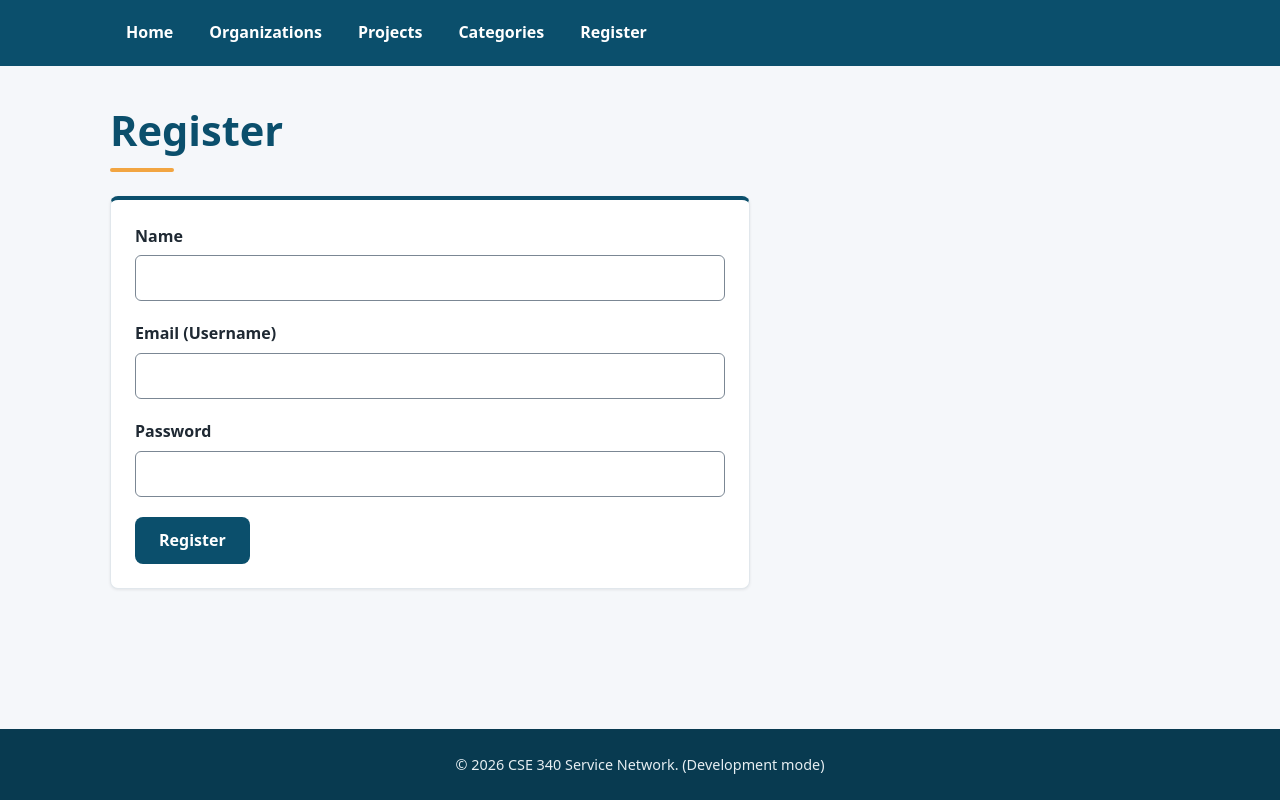
After one commit to MAPORTER16/cse340-course-repo, a Node server app: page /register in a window 1280 px wide. The commit adds this page. Run offline with Node 20, Linux system fonts and the light colour scheme.

Commit message:
Add user registration with bcrypt password hashing
Install bcrypt and add a createUser model function that inserts a user
with a parameterized query and assigns the standard "user" role.

Add GET/POST /register routes and a registration form with required
name, email and password fields. Passwords are hashed with bcrypt (10
salt rounds) before they are stored, so the database never holds a
plain password. Emails are saved in lowercase, missing fields are
checked on the server, and a duplicate email shows a flash message
instead of an error page.

Add a Register link to the navigation.

```diff
--- a/package.json
+++ b/package.json
@@ -20,6 +20,7 @@
   },
   "homepage": "https://github.com/MAPORTER16/cse340-course-repo#readme",
   "dependencies": {
+    "bcrypt": "^6.0.0",
     "ejs": "^7.0.2",
     "express": "^5.3.0",
     "express-session": "^1.19.0",
--- /dev/null
+++ b/src/controllers/users.js
@@ -0,0 +1,55 @@
+// Import any needed model functions
+import bcrypt from 'bcrypt';
+import { createUser } from '../models/users.js';
+
+// PostgreSQL error code for a UNIQUE constraint violation
+// (each email address can only be registered once)
+const UNIQUE_VIOLATION = '23505';
+
+// Number of bcrypt salt rounds: higher is slower and harder to brute-force
+const SALT_ROUNDS = 10;
+
+// Define any controller functions
+const showUserRegistrationForm = (req, res) => {
+    const title = 'Register';
+
+    res.render('register', { title });
+};
+
+const processUserRegistrationForm = async (req, res) => {
+    // In Express 5, req.body is undefined when a request has no body at all
+    const name = req.body?.name?.trim();
+    const password = req.body?.password;
+    // Store emails in lowercase so "Me@Example.com" and "me@example.com" are the same account
+    const email = req.body?.email?.trim().toLowerCase();
+
+    // The form marks every field required, but check on the server too
+    if (!name || !email || !password) {
+        req.flash('error', 'Name, email, and password are all required.');
+        return res.redirect('/register');
+    }
+
+    try {
+        // Hash the password before storing it (the plain password is never saved)
+        const passwordHash = await bcrypt.hash(password, SALT_ROUNDS);
+
+        await createUser(name, email, passwordHash);
+
+        req.flash('success', 'Registration successful!');
+        res.redirect('/');
+    } catch (error) {
+        if (error.code === UNIQUE_VIOLATION) {
+            req.flash('error', 'An account with that email already exists.');
+        } else {
+            console.error('Error registering user:', error);
+            req.flash('error', 'An error occurred during registration. Please try again.');
+        }
+        res.redirect('/register');
+    }
+};
+
+// Export any controller functions
+export {
+    showUserRegistrationForm,
+    processUserRegistrationForm
+};
--- a/src/views/partials/header.ejs
+++ b/src/views/partials/header.ejs
@@ -13,6 +13,7 @@
             <li><a href="/organizations">Organizations</a></li>
             <li><a href="/projects">Projects</a></li>
             <li><a href="/categories">Categories</a></li>
+            <li><a href="/register">Register</a></li>
         </ul>
     </nav>
 
--- /dev/null
+++ b/src/views/register.ejs
@@ -0,0 +1,25 @@
+<%- include('partials/header') %>
+<main>
+    <h1><%= title %></h1>
+
+    <form action="/register" method="POST">
+        <div class="form-group">
+            <label for="name">Name</label>
+            <input type="text" id="name" name="name" required maxlength="100" autocomplete="name" />
+        </div>
+
+        <div class="form-group">
+            <label for="email">Email (Username)</label>
+            <input type="email" id="email" name="email" required maxlength="100" autocomplete="email" />
+        </div>
+
+        <div class="form-group">
+            <label for="password">Password</label>
+            <input type="password" id="password" name="password" required autocomplete="new-password" />
+        </div>
+
+        <button type="submit">Register</button>
+    </form>
+
+</main>
+<%- include('partials/footer') %>
```
Also changed, not shown: src/models/users.js (added, +33 -0 lines), src/routes.js (+8 -0 lines), 1 other file.
